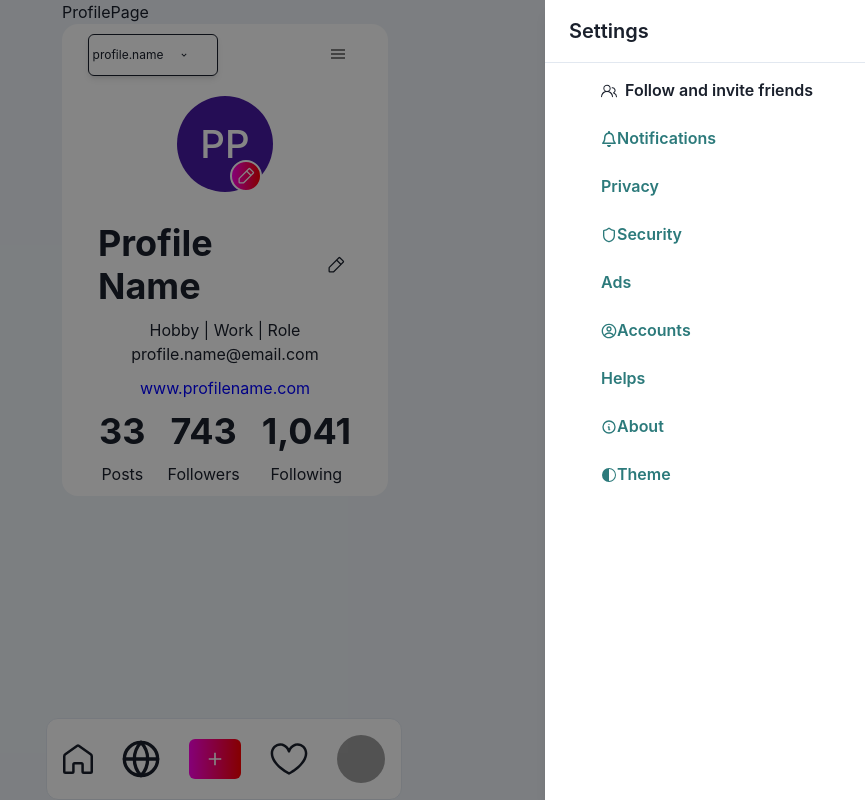
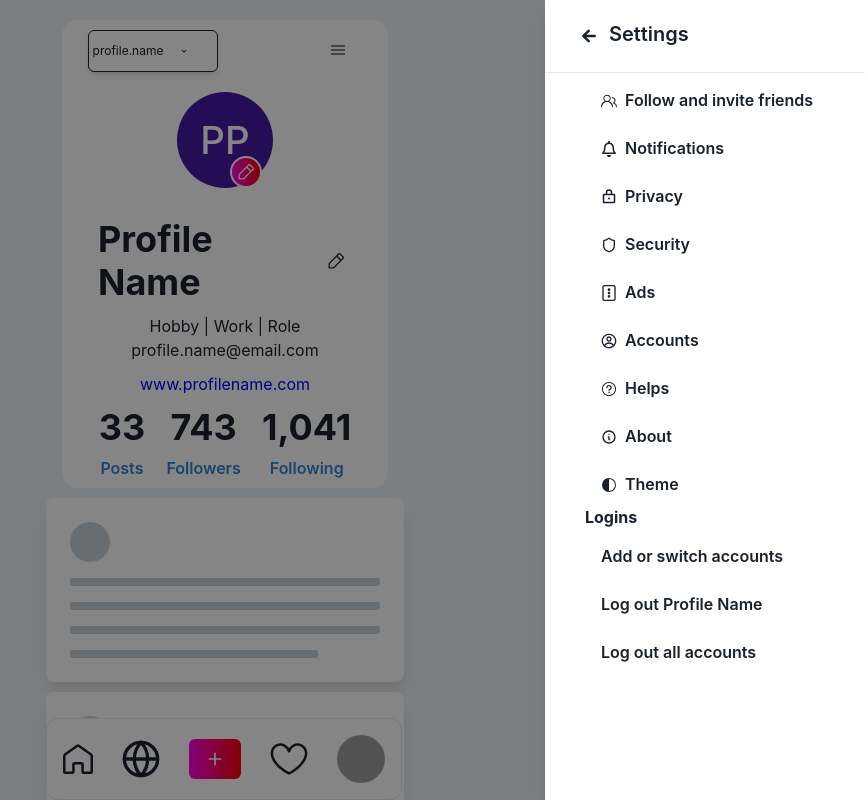
Before and after one commit to LSETF-COHORT2024/SOCIAL-MEDIA-APP, a React (Vite) app: page /profilepage in a window 1280 px wide. Both pictures are taken after a click on the button 753 px from the left and 54 px from the top of the page. Shown: the top 800 px of the page, without its empty margins (415-1280 px from the left). Built offline with nearby package versions, Linux system fonts and the light colour scheme; grey boxes are pictures that could not be loaded.

Commit message:
logouts & skeletons fixed

```diff
--- a/src/App.jsx
+++ b/src/App.jsx
@@ -6,6 +6,7 @@ import CompleteAuthPage from "./pages/HomePage/Auth/CompleteAuthPage";
 import LoginPage from "./pages/HomePage/Auth/LoginPage";
 import Layout from "./pages/HomePage/Layout";
 import ProfilePage from "./pages/ProfilePage";
+import SearchPage from "./pages/SearchPage";
 
 function App() {
   return (
@@ -17,6 +18,7 @@ function App() {
         <Route path="/completeauth" element={<CompleteAuthPage />} />
         <Route path="/loginpage" element={<LoginPage />} />
         <Route path="/profilepage" element={<ProfilePage />} />
+        <Route path="/searchpage" element={<SearchPage />} />
       </Routes>
     </Layout>
   );
--- a/src/Components/Drawers/DropDown.jsx
+++ b/src/Components/Drawers/DropDown.jsx
@@ -1,5 +1,13 @@
 import React from "react";
-import { Menu, MenuButton, MenuList, MenuItem, Button } from "@chakra-ui/react";
+import {
+  Menu,
+  MenuButton,
+  Link,
+  MenuList,
+  MenuItem,
+  Button,
+} from "@chakra-ui/react";
+import { Link as RouterLink } from "react-router-dom";
 import { Icon, ChevronDownIcon } from "@chakra-ui/icons";
 import { MdOutlineSwitchAccount } from "react-icons/md";
 import { TbLogout } from "react-icons/tb";
@@ -17,10 +25,12 @@ const DropDown = () => {
         <MenuList>
           <MenuItem>
             <Icon as={MdOutlineSwitchAccount} marginRight="2" />
-            Switch Account
+            Add/Switch Account
           </MenuItem>
           <MenuItem>
-            <Icon as={TbLogout} marginRight="2" /> Create a Copy
+            <Link to={"/loginpage"} as={RouterLink} cursor={"pointer"}>
+              <Icon as={TbLogout} marginRight="2" /> Logout
+            </Link>
           </MenuItem>
         </MenuList>
       </Menu>
--- a/src/Components/Drawers/PicsDrawer.jsx
+++ b/src/Components/Drawers/PicsDrawer.jsx
@@ -9,9 +9,13 @@ import {
   useDisclosure,
   Button,
   Icon,
+  IconButton,
   VStack,
   Box,
+  Link,
+  Text,
   Container,
+  Heading,
 } from "@chakra-ui/react";
 import { GiHamburgerMenu } from "react-icons/gi";
 import { GoPeople } from "react-icons/go";
@@ -21,6 +25,11 @@ import { CgProfile } from "react-icons/cg";
 import { RiQuestionLine } from "react-icons/ri";
 import { HiOutlineInformationCircle } from "react-icons/hi";
 import { VscColorMode } from "react-icons/vsc";
+import { PiLockBold } from "react-icons/pi";
+import { CgMoreVerticalR } from "react-icons/cg";
+import { RxQuestionMarkCircled } from "react-icons/rx";
+import { IoMdArrowRoundBack } from "react-icons/io";
+import { Link as RouterLink } from "react-router-dom";
 
 function PicsDrawer() {
   const { isOpen, onOpen, onClose } = useDisclosure();
@@ -34,7 +43,16 @@ function PicsDrawer() {
       <Drawer placement={placement} onClose={onClose} isOpen={isOpen}>
         <DrawerOverlay />
         <DrawerContent>
-          <DrawerHeader borderBottomWidth="1px">Settings</DrawerHeader>
+          <DrawerHeader borderBottomWidth="1px">
+            <IconButton
+              variant="ghost"
+              colorScheme="Gray.900"
+              aria-label="Call Sage"
+              fontSize="20px"
+              icon={<Icon as={IoMdArrowRoundBack} />}
+            />
+            Settings
+          </DrawerHeader>
           <DrawerBody>
             <Container justifyContent="flex-start">
               <VStack align="start">
@@ -42,32 +60,52 @@ function PicsDrawer() {
                   <Icon as={GoPeople} marginRight="2" />
                   Follow and invite friends
                 </Button>
-                <Button colorScheme="teal" variant="ghost">
-                  <Icon as={FaRegBell} />
+                <Button colorScheme="Gray.900" variant="ghost">
+                  <Icon as={FaRegBell} marginRight="2" />
                   Notifications
                 </Button>
-                <Button colorScheme="teal" variant="ghost">
+                <Button colorScheme="Gray.900" variant="ghost">
+                  <Icon as={PiLockBold} marginRight="2" />
                   Privacy
                 </Button>
-                <Button colorScheme="teal" variant="ghost">
-                  <Icon as={LuShield} />
+                <Button colorScheme="Gray.900" variant="ghost">
+                  <Icon as={LuShield} marginRight="2" />
                   Security
                 </Button>
-                <Button colorScheme="teal" variant="ghost">
+                <Button colorScheme="Gray.900" variant="ghost">
+                  <Icon as={CgMoreVerticalR} marginRight="2" />
                   Ads
                 </Button>
-                <Button colorScheme="teal" variant="ghost">
-                  <Icon as={CgProfile} /> Accounts
+                <Button colorScheme="Gray.900" variant="ghost">
+                  <Icon as={CgProfile} marginRight="2" /> Accounts
                 </Button>
-                <Button colorScheme="teal" variant="ghost">
-                  <icon as={RiQuestionLine} /> Helps
+                <Button colorScheme="Gray.900" variant="ghost">
+                  <icon as={RiQuestionLine} marginRight="2" />
+                  <Icon as={RxQuestionMarkCircled} marginRight="2" />
+                  Helps
                 </Button>
-                <Button colorScheme="teal" variant="ghost">
-                  <Icon as={HiOutlineInformationCircle} /> About
+                <Button colorScheme="Gray.900" variant="ghost">
+                  <Icon as={HiOutlineInformationCircle} marginRight="2" /> About
                 </Button>
-                <Button colorScheme="teal" variant="ghost">
-                  <Icon as={VscColorMode} />
+                <Button colorScheme="Gray.900" variant="ghost">
+                  <Icon as={VscColorMode} marginRight="2" />
                   Theme
+                </Button>
+              </VStack>
+              <VStack alignItems="start">
+                <Text fontWeight="bold">Logins</Text>
+                <Button colorScheme="Gray.900" variant="ghost">
+                  Add or switch accounts
+                </Button>
+                <Button colorScheme="Gray.900" variant="ghost">
+                  <Link to={"/loginpage"} as={RouterLink} cursor={"pointer"}>
+                    Log out Profile Name
+                  </Link>
+                </Button>
+                <Button colorScheme="Gray.900" variant="ghost">
+                  <Link to={"/loginpage"} as={RouterLink} cursor={"pointer"}>
+                    Log out all accounts
+                  </Link>
                 </Button>
               </VStack>
             </Container>
--- a/src/Components/Drawers/ProfileDropDown.jsx
+++ b/src/Components/Drawers/ProfileDropDown.jsx
@@ -5,6 +5,7 @@ import {
   Flex,
   IconButton,
   Text,
+  Button,
   Box,
   Stack,
   Icon,
@@ -96,15 +97,23 @@ const ProfileDropDown = () => {
             <Flex justifyContent="space-around">
               <VStack>
                 <Heading>33</Heading>
-                <Text>Posts</Text>
+                <Button colorScheme="blue" variant="link">
+                  Posts
+                </Button>
               </VStack>
               <VStack>
                 <Heading>743</Heading>
-                <Text>Followers</Text>
+
+                <Button colorScheme="blue" variant="link">
+                  Followers
+                </Button>
               </VStack>
               <VStack>
                 <Heading>1,041</Heading>
-                <Text>Following</Text>
+
+                <Button colorScheme="blue" variant="link">
+                  Following
+                </Button>
               </VStack>
             </Flex>
           </Box>
--- /dev/null
+++ b/src/Components/Progress Components/Progress.jsx
@@ -0,0 +1,21 @@
+import React from "react";
+import { Box, SkeletonCircle, Flex, SkeletonText } from "@chakra-ui/react";
+
+const Progress = () => {
+  return (
+    <div>
+      <Box
+        padding="6"
+        boxShadow="lg"
+        marginTop="10px"
+        borderRadius="lg"
+        bg="white"
+      >
+        <SkeletonCircle size="10" />
+        <SkeletonText mt="4" noOfLines={4} spacing="4" skeletonHeight="2" />
+      </Box>
+    </div>
+  );
+};
+
+export default Progress;
--- /dev/null
+++ b/src/Components/SearchInput.jsx
@@ -0,0 +1,27 @@
+import React from "react";
+import { Input, Box, InputGroup, InputRightElement } from "@chakra-ui/react";
+import { Stack } from "@chakra-ui/react";
+import { Search2Icon } from "@chakra-ui/icons";
+const SearchInput = () => {
+  return (
+    <div>
+      <Box marginTop="20px">
+        <Stack color="gray.900">
+          <InputGroup border="gray.900">
+            <InputRightElement pointerEvents="none">
+              <Search2Icon color="gray.900" />
+            </InputRightElement>
+            <Input
+              type="search"
+              placeholder="Search"
+              borderRadius="3xl"
+              color="Gray.900"
+            />
+          </InputGroup>
+        </Stack>
+      </Box>
+    </div>
+  );
+};
+
+export default SearchInput;
--- /dev/null
+++ b/src/Components/SearchLayout.jsx
@@ -0,0 +1,14 @@
+import React from "react";
+import SearchInput from "./SearchInput";
+import { Image } from "@chakra-ui/react";
+
+const SearchLayout = () => {
+  return (
+    <div>
+      <SearchInput />
+      {/* <Image src="#" /> */}
+    </div>
+  );
+};
+
+export default SearchLayout;
--- a/src/pages/ProfilePage.jsx
+++ b/src/pages/ProfilePage.jsx
@@ -2,15 +2,20 @@ import React from "react";
 import { Container } from "@chakra-ui/react";
 // import ProfileCard from "../Components/ProfileCard";
 import ProfileDropDown from "../Components/Drawers/ProfileDropDown";
+import Progress from "../Components/Progress Components/Progress";
 
 const ProfilePage = () => {
   return (
     <div>
-      <Container>
-        ProfilePage
-        {/* <ProfileCard /> */}
+      {/* <ProfileCard /> */}
+      <Container marginTop="20px">
         <ProfileDropDown />
       </Container>
+      <Progress />
+      <Progress />
+      <Progress />
+      <Progress />
+      <Progress />
     </div>
   );
 };
--- a/src/pages/SearchPage.jsx
+++ b/src/pages/SearchPage.jsx
@@ -1,7 +1,18 @@
-// import React from "react";
+import React from "react";
+import SearchLayout from "../Components/SearchLayout";
+import Progress from "../Components/Progress Components/Progress";
 
 const SearchPage = () => {
-  return <div>SearchPage</div>;
+  return (
+    <div>
+      <SearchLayout />
+      <Progress />
+      <Progress />
+      <Progress />
+      <Progress />
+      <Progress />
+    </div>
+  );
 };
 
 export default SearchPage;
```
